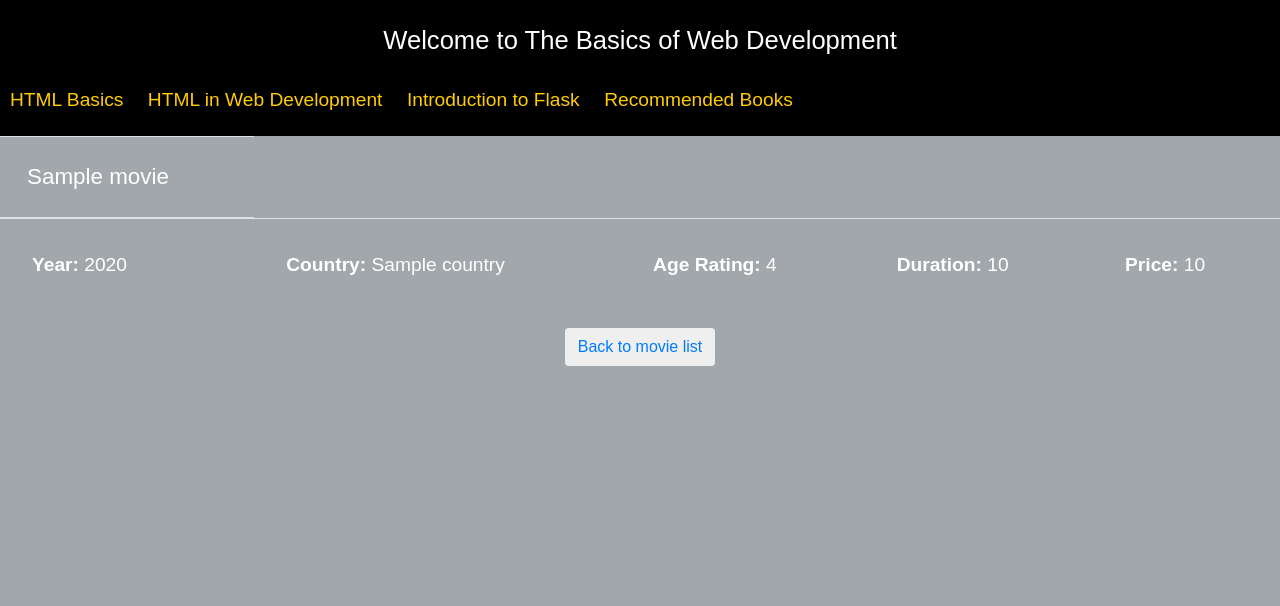
After one commit to 1337rosenbot/DTE-2509-Databases-and-Web-Applications-1, a Flask app: template DB_intro/templates/movie.html in a window 1280 px wide. The commit adds this page. Shown: the top 606 px of the page. Run offline with Flask 3, Linux system fonts and the light colour scheme; the template is opened without the code that fills it: most values are stand-ins (such as "Sample title", 1, 10 or a date in 2020); some libraries are stand-ins or nearby versions.

Commit message:
Linked each movie to its own info paage. Fixed css issue (url_for used in link as a fix)

```diff
--- a/DB_intro/templates/base.html
+++ b/DB_intro/templates/base.html
@@ -13,7 +13,7 @@
 <link href="https://fonts.googleapis.com/css2?family=Poppins:ital,wght@0,400;0,700&display=swap" \
           rel="stylesheet">
 <!--Custom CSS-->
-<link rel="stylesheet" href="static/main.css">
+<link rel="stylesheet" href="{{ url_for('static', filename='main.css') }}">
 </head>
 <header class="text-center">
     <h1>Movies</h1>
--- a/DB_intro/templates/index.html
+++ b/DB_intro/templates/index.html
@@ -1,5 +1,6 @@
 {% extends "base.html" %}
 {% block content %}
+
 <section id="html">
         <table class="table">
             <thead>
@@ -13,7 +14,7 @@
             <tbody>
                 {% for movie in movies %}
                 <tr>
-                    <td>{{ movie.title }}</td>
+                    <td><a href="{{ url_for('movie_info', movie_id=movie.id) }}">{{ movie.title }}</a></td>
                     <td>{{ movie.year }}</td>
                     <td>{{ movie.age_rating }}</td>
                     <td>{{ movie.price }}</td>
--- /dev/null
+++ b/DB_intro/templates/movie.html
@@ -0,0 +1,22 @@
+{% extends "base.html" %}
+{% block content %}
+
+<section id="html">
+    <table class="table">
+        <thead>
+            <tr><th><h2 class="movieTitle">{{ movie.title }}</h2></th></tr>
+        </thead>
+        <tbody>
+            <tr>
+                <td><p class="fs-5"><strong>Year: </strong>{{ movie.year }}</p></td>
+                <td><p class="fs-5"><strong>Country: </strong>{{ movie.country }}</p></td>
+                <td><p class="fs-5"><strong>Age Rating: </strong>{{ movie.age_rating }}</p></td>
+                <td><p class="fs-5"><strong>Duration: </strong>{{ movie.duration }}</p></td>
+                <td><p class="fs-5"><strong>Price: </strong>{{ movie.price }}</p></td>
+            </tr>
+        </tbody>
+    </table>
+    <button class="btn"><a href="{{ url_for('home') }}">Back to movie list</a></button>
+</section>
+
+{% endblock %}
```
Also changed, not shown: DB_intro/app.py (+11 -0 lines), DB_intro/database.py (+8 -0 lines), DB_intro/static/main.css (+13 -0 lines).
